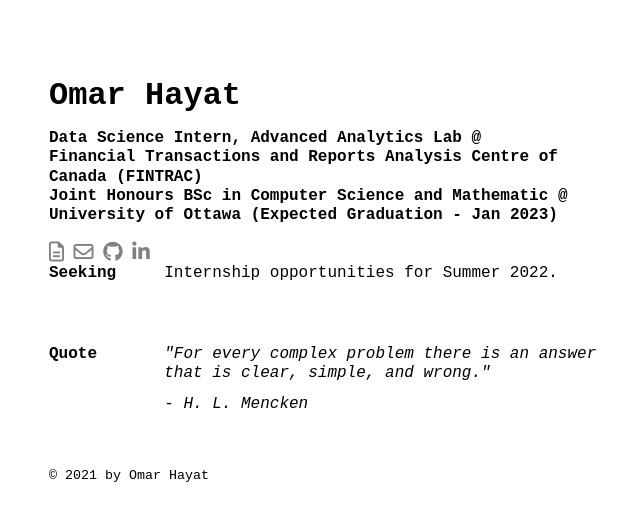
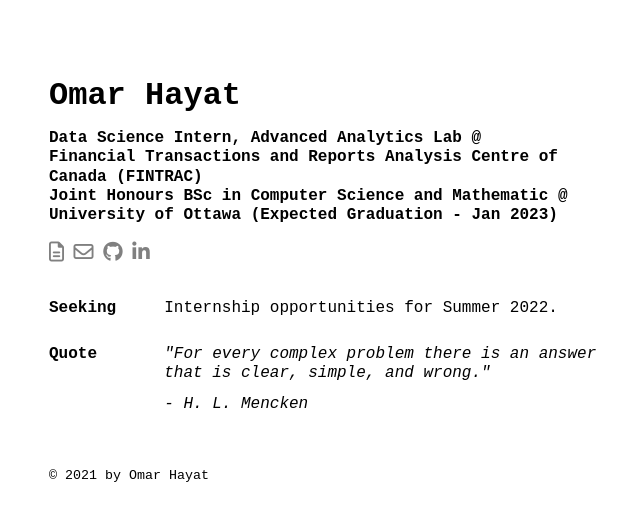
Before and after one commit to OmarHayat-DEV/web, a Jekyll site: the page built from index.html, in a window 1280 px wide. Shown: the top 521 px of the page, without its empty margins (303-943 px from the left). Built offline with Jekyll 4.4.1, drawn with Linux system fonts in a browser that asks for light colours; nearby versions of some CDN libraries.

Commit message:
fixed poor formating for column

```diff
--- a/index.html
+++ b/index.html
@@ -10,6 +10,8 @@
     <h4 >University of Ottawa (Expected Graduation - Jan 2023)</h4>
     <div class="social"> {% include social-media-links.html %}</div>
 </div>
+
+<div class="main">
     <div class="row">
         <div class="column left">
             <b>Seeking</b>
@@ -20,7 +22,6 @@
             </p>
         </div>
     </div>
-<div class="main">
     <div class="row">
         <div class="column left">
             <b>Quote</b>
```
Lines whose indentation alone changed are shown as unchanged.
